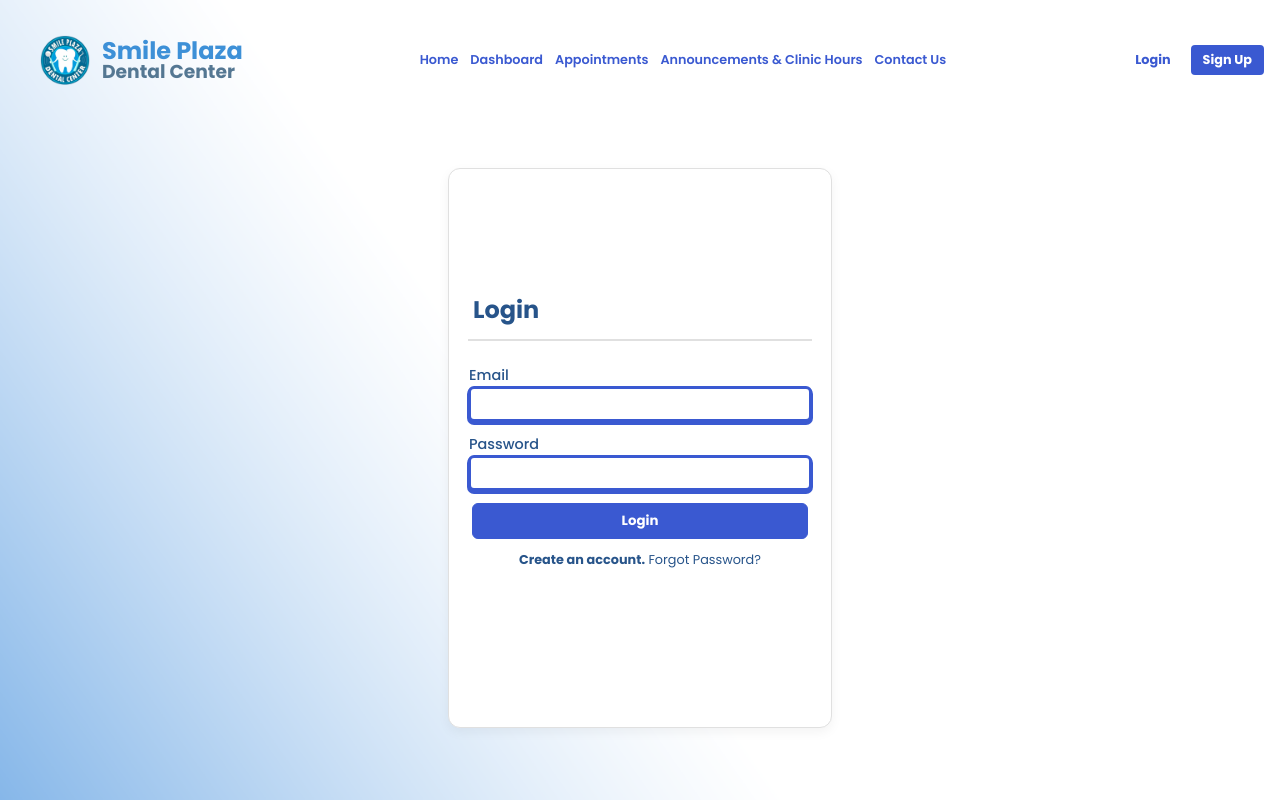
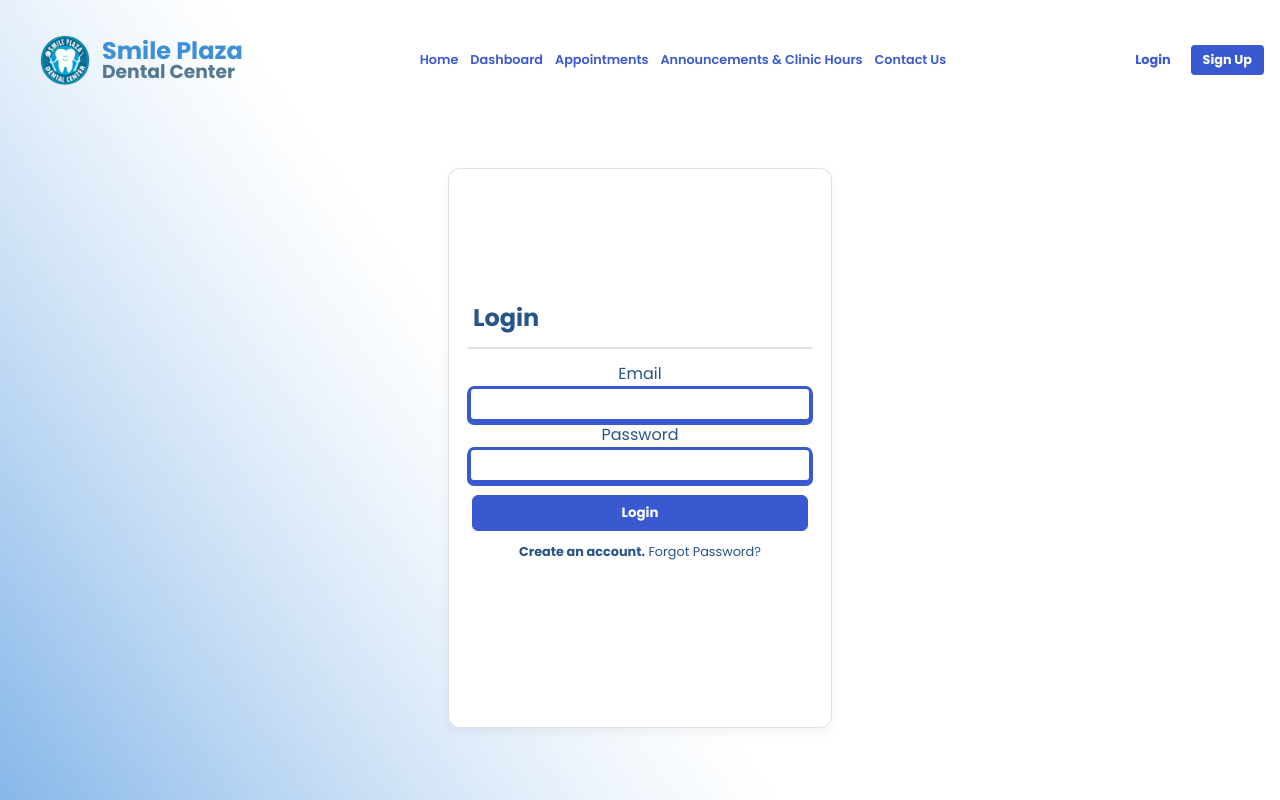
Before and after one commit to Exuille/Smile-Plaza, a React (Vite) app in the folder frontend/: page /login in a window 1280 px wide. Built offline with nearby package versions, Linux system fonts and the light colour scheme; the HTML template or start-up script is replaced by a standard one.

Commit message:
Rename label to .auth-label

```diff
--- a/frontend/src/static/auth.css
+++ b/frontend/src/static/auth.css
@@ -75,7 +75,7 @@ hr {
     background-color: #3A59D1;
 }
 
-label {
+.auth-label {
     margin-left: 20px;
     font-size: 0.9rem;
     font-weight: 500;
@@ -83,7 +83,7 @@ label {
     align-self: flex-start;
 }
 
-label, .auth-btn, .signup-recovery-a {
+.auth-label, .auth-btn, .signup-recovery-a {
     margin-top: 12px;
 }
 
```
